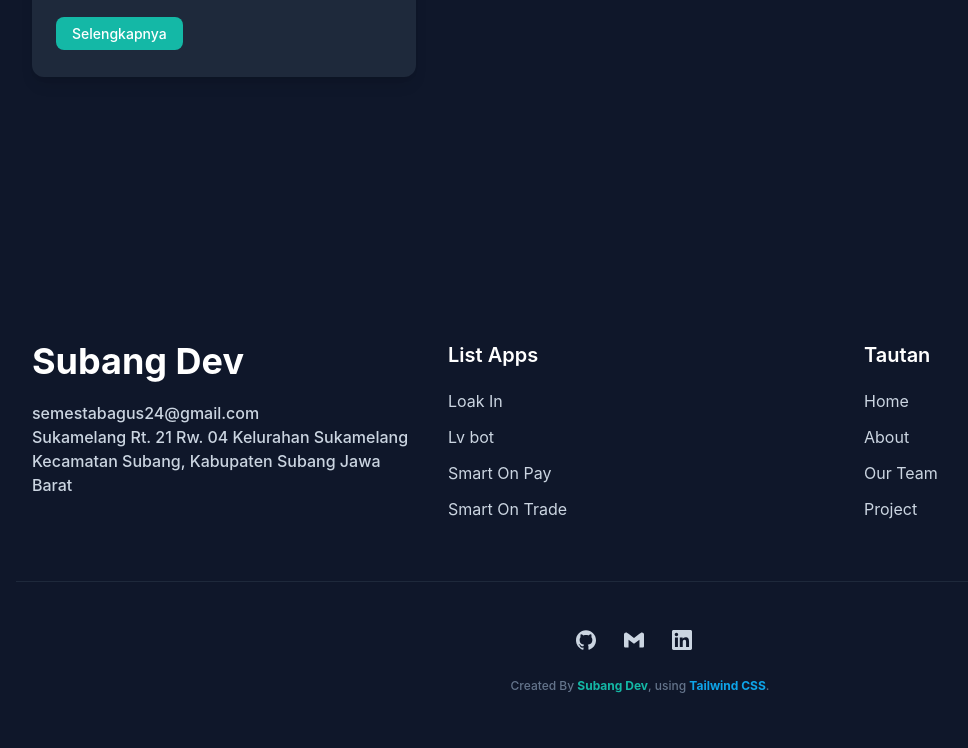
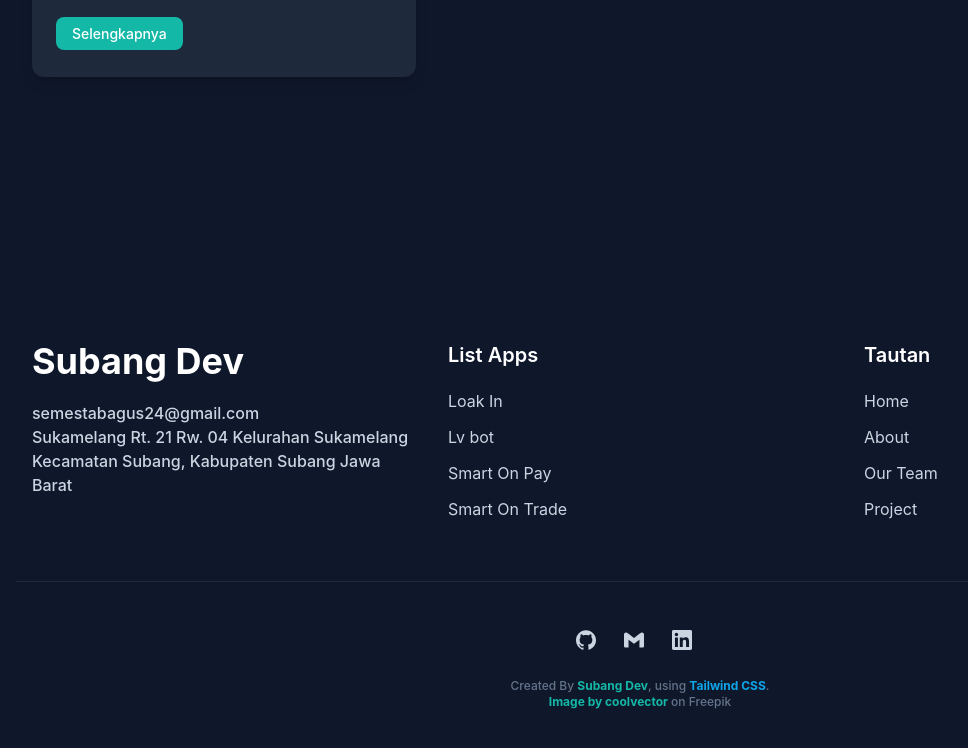
Before and after one commit to BagusSemesta2407/porto-subangdev, a website: page index.html in a window 1280 px wide. Shown: the part 3203-3951 px from the top of the page, without its empty margins (0-968 px from the left). Drawn offline with Linux system fonts and the light colour scheme.

Commit message:
add url resource

```diff
--- a/index.html
+++ b/index.html
@@ -246,55 +246,6 @@
     </section>
     <!-- blog end -->
 
-    <!-- contact start -->
-    <!-- <section id="contact" class="pt-36 pb-32 bg-white">
-        <div class="container">
-            <div class="w-full px-4">
-                <div class="max-w-xl mx-auto  text-center mb-16">
-                    <h4 class="font-semibold text-lg text-primary mb-2">Contact</h4>
-                    <h2 class="font-bold text-dark text-3xl mb-4 sm:text-4xl lg:text-5xl">Anda Mau Berhubungan dengan Saya?</h2>
-                    <p class="font-medium text-md text-secondary md:text-lg">
-                        Lorem ipsum dolor sit amet, consectetur adipisicing elit. Eius, quasi nisi! Nobis, est quod?
-                    </p>
-                </div>
-            </div>
-            <form action="" >
-                <div class="w-full lg:w-2/3 lg:mx-auto">
-
-                <div class="w-full mb-8 px-4">
-                    <label for="name" class="text-base text-primary font-bold">
-                        Nama
-                    </label>
-
-                    <input type="text" id="name" name="name" class="w-full bg-slate-200 text-dark p-3 rounded-md focus:outline-none focus:ring-primary focus:ring-1 focus:border-primary">
-                </div>
-                <div class="w-full mb-8 px-4">
-                    <label for="email" class="text-base text-primary font-bold">
-                        Email
-                    </label>
-
-                    <input type="email" name="email" id="email" class="w-full bg-slate-200 text-dark p-3 rounded-md focus:outline-none focus:ring-primary focus:ring-1 focus:border-primary">
-                </div>
-                <div class="w-full mb-8 px-4">
-                    <label for="message" class="text-base text-primary font-bold">
-                        Pesan
-                    </label>
-
-                    <textarea name="email" id="email" class="w-full bg-slate-200 text-dark p-3 rounded-md focus:outline-none focus:ring-primary focus:ring-1 focus:border-primary h-32"></textarea>
-                </div>
-
-                <div class="w-full px-4">
-                    <button class="float-right text-base font-semibold text-white bg-primary py-3 px-8 rounded-full hover:opacity-80 hover:shadow-lg transition duration-500">
-                        Submit
-                    </button>
-                </div>
-            </div>
-
-            </form>
-        </div>
-    </section> -->
-    <!-- contact end -->
-
     <!-- footer start -->
     <footer class="pt-24 pb-12">
         <div class="container">
@@ -365,6 +316,9 @@
                 <p class="font-medium text-xs text-secondary text-center">
                     Created By <a href="" target="_blank" class="font-bold text-primary">Subang Dev</a>, using <a href="https://tailwindcss.com" class="font-bold text-sky-500" target="_blank">Tailwind CSS</a>.
                 </p>
+                <p class="font-medium text-xs text-secondary text-center">
+                    <a class="font-bold text-primary" href="https://www.freepik.com/free-vector/white-minimal-hexagons-background_13107746.htm#query=white%20background&position=20&from_view=keyword&track=ais&uuid=3f24547d-a48e-4a20-9621-9ba8637c0221">Image by coolvector</a> on Freepik
+                </p>
             </div>
         </div>
     </footer>
```
